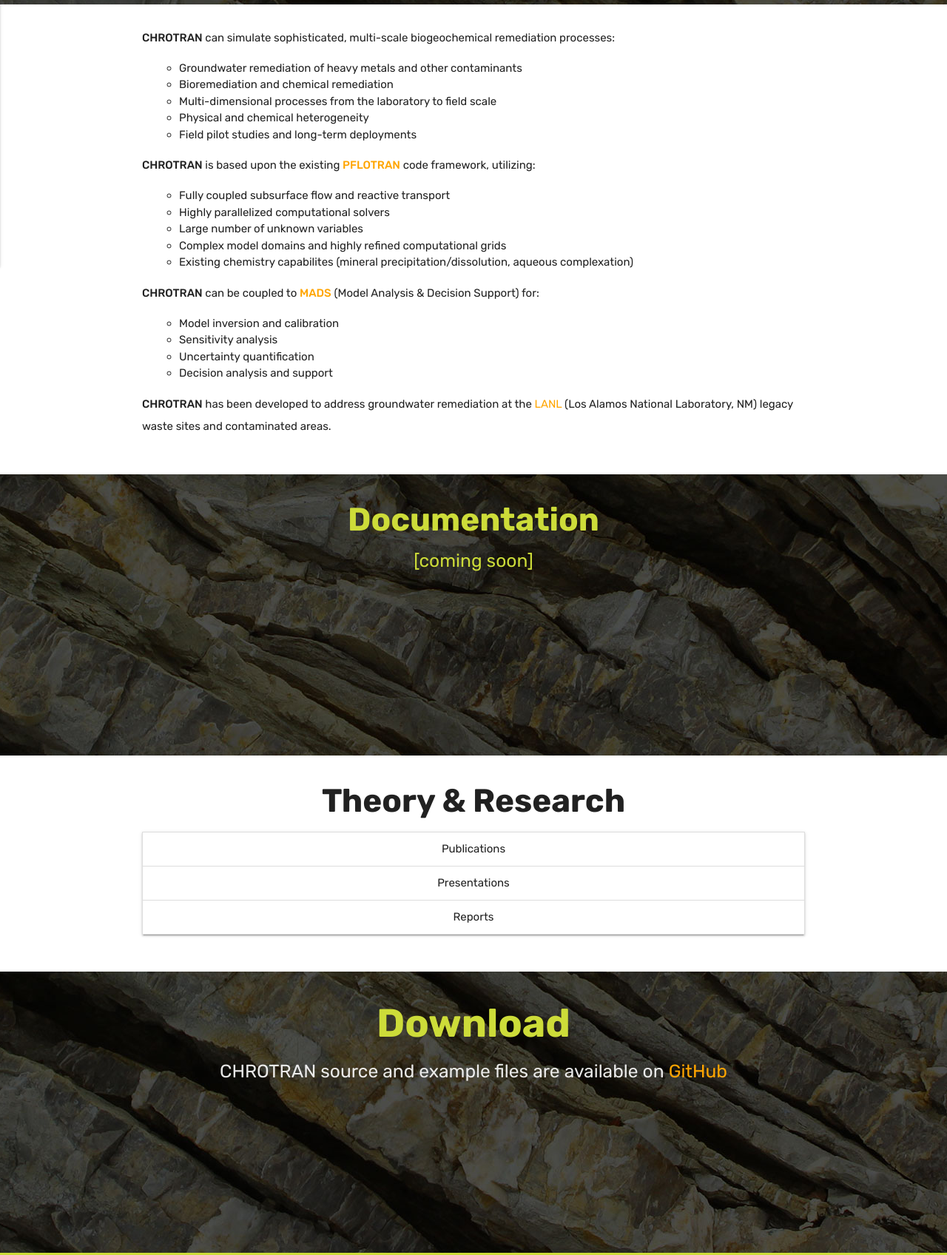
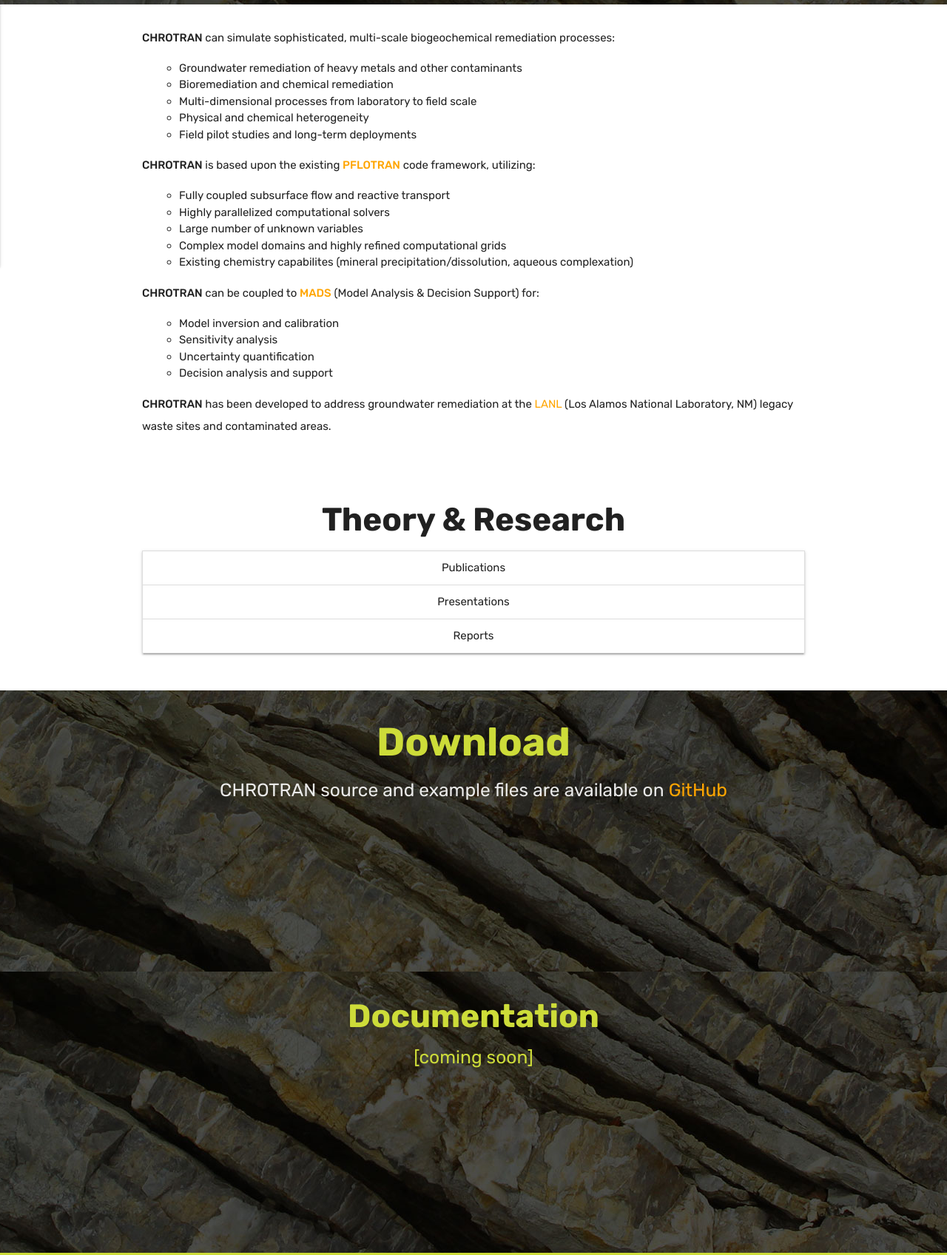
Before and after one commit to chrotran/chrotran.github.io, a plain HTML site: page index.html in a window 1280 px wide. Shown: the part 500-2196 px from the top of the page at 74% size. Drawn offline with nearby package versions, Linux system fonts and the light colour scheme.

Commit message:
Updates.

```diff
--- a/index.html
+++ b/index.html
@@ -73,7 +73,7 @@
 			<ul>
 				<li> Groundwater remediation of heavy metals and other contaminants </li>
 				<li> Bioremediation and chemical remediation </li>
-				<li> Multi-dimensional processes from the laboratory to field scale </li>
+				<li> Multi-dimensional processes from laboratory to field scale </li>
 				<li> Physical and chemical heterogeneity </li>
 				<li> Field pilot studies and long-term deployments </li>
 			</ul>
@@ -99,18 +99,6 @@
 	</div>
 </div>
 
-<div id="documentation" class="parallax-container scrollspy pagecontent">
-	<div class="section no-pad-bot">
-		<div class="container">
-			<div class="row center">
-				<h3 class="header lime-text">Documentation</h3>
-				<h5 class="header lime-text">[coming soon]</h5>
-			</div>
-		</div>
-	</div>
-	<div class="parallax"><img src="images/rock.jpg" alt=""></div>
-</div>
-
 <div id="research" class="container scrollspy">
 	<div class="section">
 		<div class="row">
@@ -122,7 +110,7 @@
 						<div class="collapsible-body">
 							<div class="left-align" style="padding-left: 30px;">
 								<ul class="browser-default" style="padding-left: 0px;">
-										<p>Hansen, S. K., Pandey, S., Karra, S., &amp; Vesselinov, V.V. (2017). CHROTRAN 1.0: A mathematical and computational model for in situ heavy metal remediation in heterogeneous aquifers, <a href="https://arxiv.org/abs/1703.01381">arXiv preprint arXiv:1703.01381</a>, <a href="https://doi.org/10.5194/gmd-2017-51">Geosci. Model Dev. Discuss., DOI: 10.5194/gmd-2017-51 </a>, in review.</p>
+										<p>Hansen, S. K., Pandey, S., Karra, S., &amp; Vesselinov, V.V. (2017). CHROTRAN 1.0: A mathematical and computational model for in situ heavy metal remediation in heterogeneous aquifers, Geoscientific Model Development, 10, 4525-4538.<a href="https://www.geosci-model-dev.net/10/4525/2017/"> https://www.geosci-model-dev.net/10/4525/2017 </a>. </p>
 										<p>Pandey, S., S., Karra, S., &amp; Vesselinov, V.V. (In Preparation). A multicomponent reactive transport model of in situ redox manipulation for remediation of chromium contaminated groundwater.</p>
 								</ul>
 							</div>
@@ -133,6 +121,7 @@
 						<div class="collapsible-body">
 							<div class="left-align" style="padding-left: 30px;">
 								<ul class="browser-default" style="padding-left: 0px;">
+									<p> Vesselinov, Velimir Valentinov, Daniel O'Malley, &amp; Danny Katzman. Decision Analyses for Groundwater Remediation. No. LA-UR-17-21909. Los Alamos National Laboratory (LANL), 2017. <a href="http://permalink.lanl.gov/object/tr?what=info:lanl-repo/lareport/LA-UR-17-21909"> </a>. </p>
 							</div>
 						</div>
 					</li>
@@ -164,6 +153,19 @@
 	<div class="parallax"><img src="images/rock.jpg" alt=""></div>
 </div>
 
+<div id="documentation" class="parallax-container scrollspy pagecontent">
+	<div class="section no-pad-bot">
+		<div class="container">
+			<div class="row center">
+				<h3 class="header lime-text">Documentation</h3>
+				<h5 class="header lime-text">[coming soon]</h5>
+			</div>
+		</div>
+	</div>
+	<div class="parallax"><img src="images/rock.jpg" alt=""></div>
+</div>
+
+
 <footer class="page-footer lime">
 	<div id="contact" class="container scrollspy">
 		<div class="row">
```
